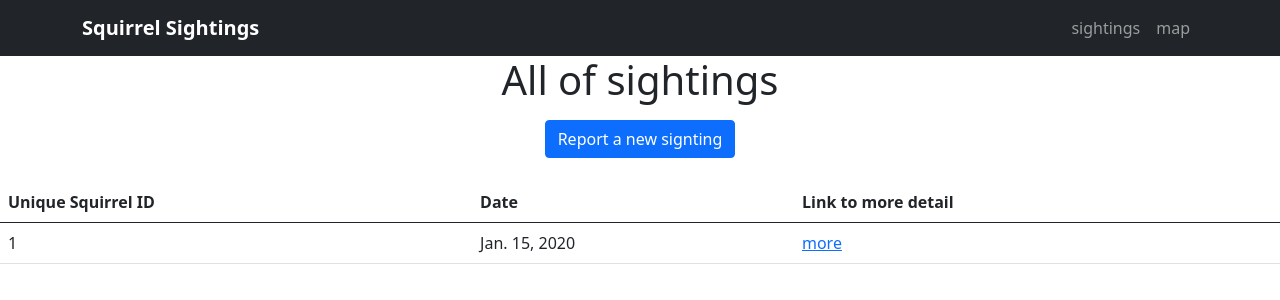
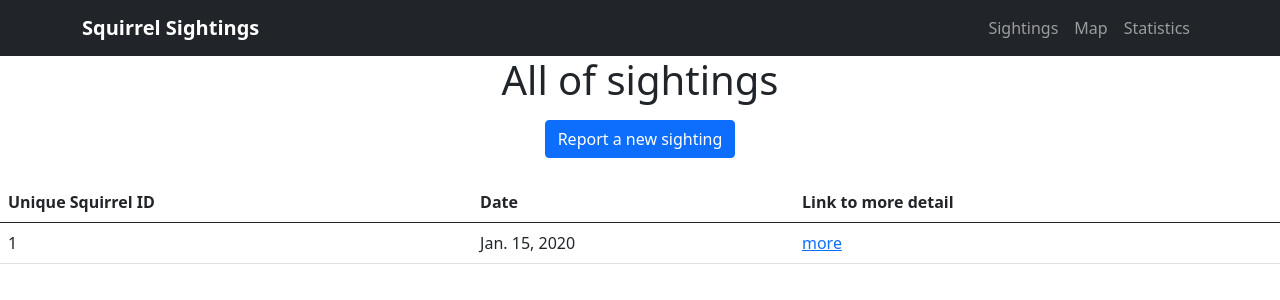
Before and after one commit to alexanderlibby/Squirrel-Tracker, a Django app: page /sightings/ in a window 1280 px wide. Shown: the top 300 px of the page. Run offline with Django 3.2, Linux system fonts and the light colour scheme; tables that the repository leaves empty hold one stand-in row (values such as "Sample post"); parts of the project's set-up code (start-up, migrations or seed data) failed here and were passed over; some libraries are stand-ins or nearby versions.

Commit message:
Include Stats/ view on the navigation bar

```diff
--- a/sightings/templates/sightings/base.html
+++ b/sightings/templates/sightings/base.html
@@ -27,10 +27,13 @@
         </a>
         <ul class="navbar-nav">
           <li class="nav-item">
-            <a class="nav-link" href="/sightings">sightings</a>
+            <a class="nav-link" href="/sightings">Sightings</a>
           </li>
           <li class="nav-item">
-            <a class="nav-link" href="/map">map</a>
+            <a class="nav-link" href="/map">Map</a>
+          </li>
+	  <li class="nav-item">
+            <a class="nav-link" href="/sightings/stats">Statistics</a>
           </li>
         </ul>
       </div>
--- a/sightings/templates/sightings/index.html
+++ b/sightings/templates/sightings/index.html
@@ -11,7 +11,7 @@
             <h1>
                 All of sightings
             </h1>
-            <a href="/sightings/add" class="btn btn-primary my-2">Report a new signting</a>
+            <a href="/sightings/add" class="btn btn-primary my-2">Report a new sighting</a>
             </p>
         </div>
     </div>
```
